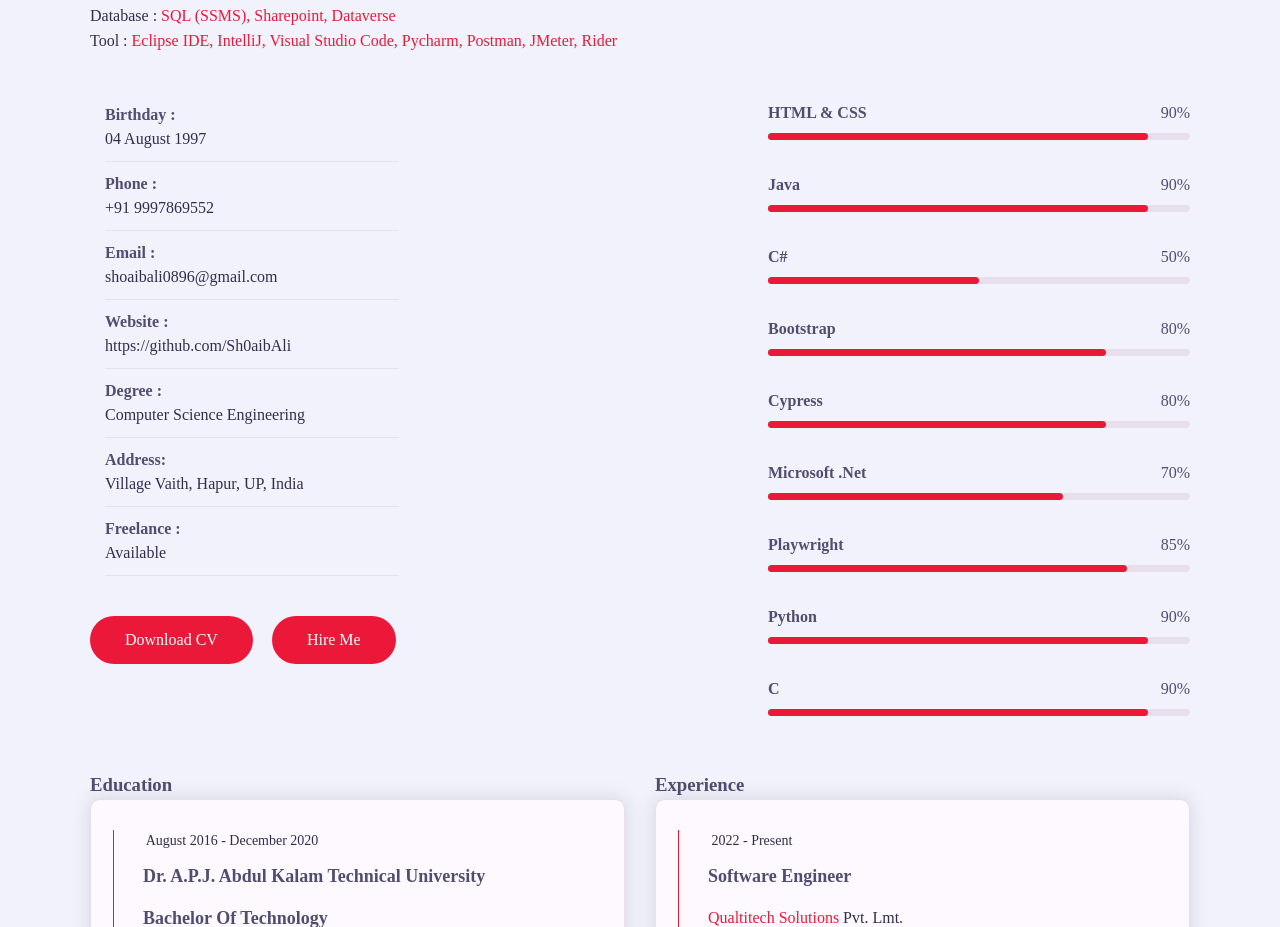
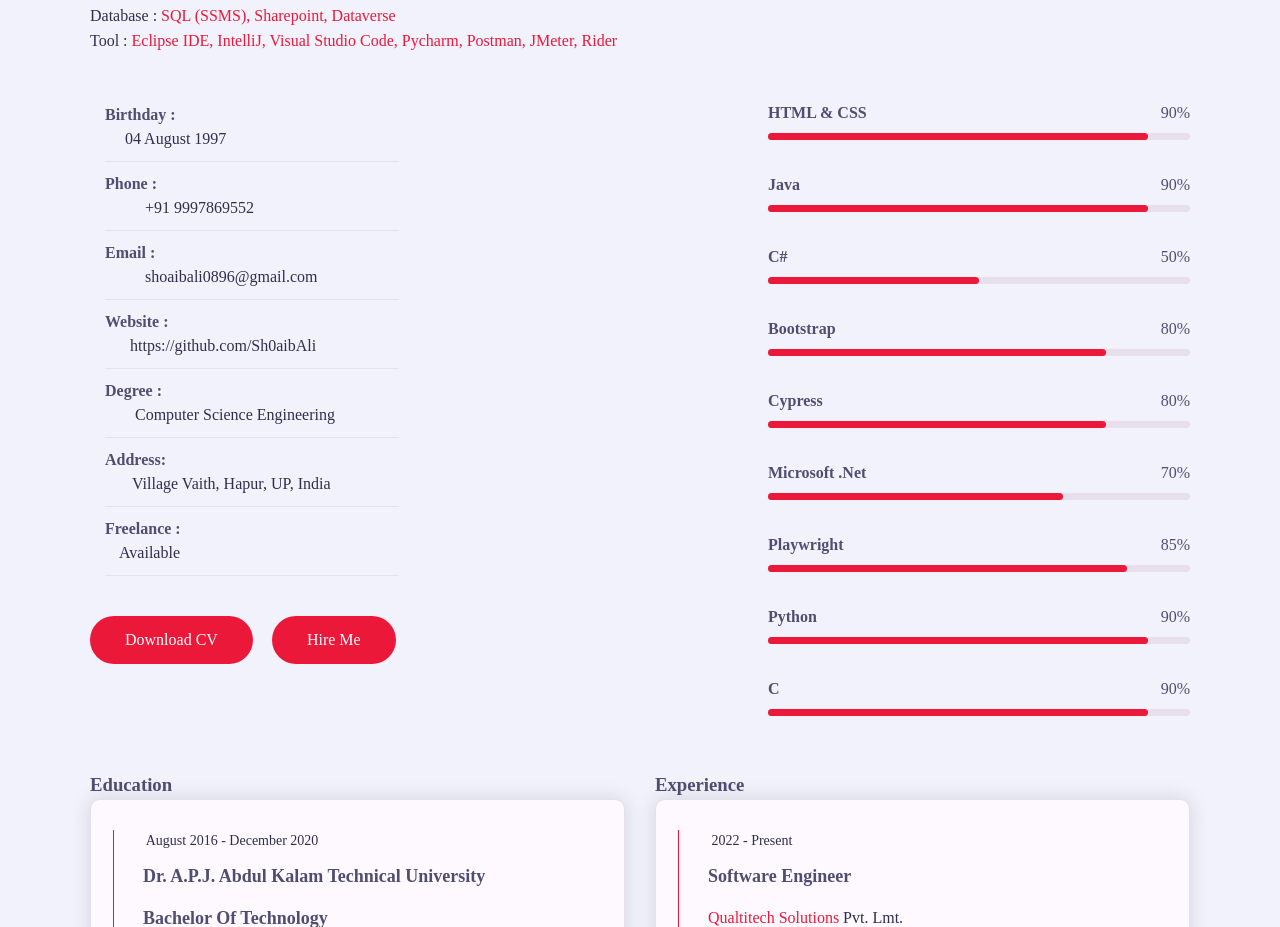
Before and after one commit to Sh0aibAli/liveportfolio, a plain HTML site: page index.html in a window 1280 px wide. Shown: the part 2117-3044 px from the top of the page. Drawn offline with nearby package versions, Linux system fonts and the light colour scheme; some icons are missing; a web font is replaced by a local one.

Commit message:
Update index.html

```diff
--- a/index.html
+++ b/index.html
@@ -387,25 +387,25 @@
                                 <div class="personal-info padd-15" align="justify">
                                     <div class="column">
                                         <div class="info-item padd-15">
-                                            <p>Birthday : <span>04 August 1997</span></p>
+                                            <p>Birthday : <span style="margin-left: 20px;">04 August 1997</span></p>
                                         </div>
                                         <div class="info-item padd-15">
-                                            <p>Phone : <span>+91 9997869552</span></p>
+                                            <p>Phone : <span style="margin-left: 40px;">+91 9997869552</span></p>
                                         </div>
                                         <div class="info-item padd-15">
-                                            <p>Email : <span>shoaibali0896@gmail.com</span></p>
+                                            <p>Email : <span style="margin-left: 40px;">shoaibali0896@gmail.com</span></p>
                                         </div>
                                         <div class="info-item padd-15">
-                                            <p>Website : <span>https://github.com/Sh0aibAli</span></p>
+                                            <p>Website : <span style="margin-left: 25px;">https://github.com/Sh0aibAli</span></p>
                                         </div>
                                         <div class="info-item padd-15">
-                                            <p>Degree : <span>Computer Science Engineering</span></p>
+                                            <p>Degree : <span style="margin-left: 30px;">Computer Science Engineering</span></p>
                                         </div>
                                         <div class="info-item padd-15">
-                                            <p>Address: <span>Village Vaith, Hapur, UP, India </span></p>
+                                            <p>Address: <span style="margin-left: 27px;">Village Vaith, Hapur, UP, India </span></p>
                                         </div>
                                         <div class="info-item padd-15">
-                                            <p>Freelance : <span>Available</span></p>
+                                            <p>Freelance : <span style="margin-left: 14px;">Available</span></p>
                                         </div>
                                     </div>
 
```
